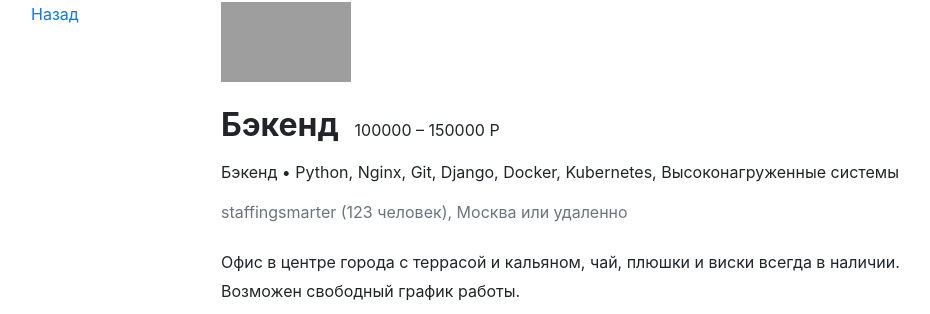
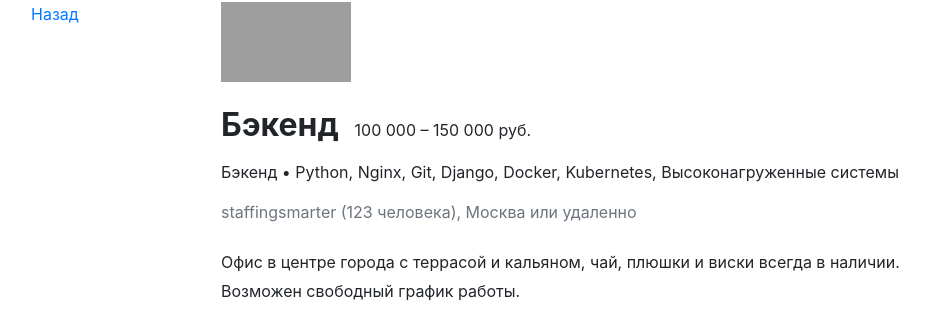
Before and after one commit to RomanMatiiv/head_hunter, a Django app: page /vacancies/1 in a window 1280 px wide. Shown: the part 118-432 px from the top of the page, without its empty margins (70-1000 px from the left). Run offline with Django 4.2, Linux system fonts and the light colour scheme; data comes from the database, SQL or seed files in the repository; some libraries are stand-ins or nearby versions; grey boxes are pictures that could not be loaded.

Commit message:
apply tag and ref

```diff
--- a/junior_hunter/templates/junior_hunter/vacancy.html
+++ b/junior_hunter/templates/junior_hunter/vacancy.html
@@ -1,4 +1,6 @@
 {% extends 'junior_hunter/base.html' %}
+
+{% load filters %}
 
 {% block main %}
   <main class="container mt-3 pb-5">
@@ -13,10 +15,10 @@
           <a href="#"><img src="https://place-hold.it/130x80" width="130" height="80" alt=""></a>
           <div class="d-flex align-items-baseline align-content-baseline">
             <h1 class="h2 mt-4 font-weight-bold" >{{ vacancy.specialty.title }}</h1>
-            <p class="m-0 pl-3">{{ vacancy.salary_min }} – {{ vacancy.salary_max }} Р</p> {# TODO tamplatetag #}
+            <p class="m-0 pl-3">{{ vacancy.salary_min|readable_price }} – {{ vacancy.salary_max|readable_price }} руб.</p>
           </div>
           <p class="mt-2">{{ vacancy.specialty.title }} • {{ vacancy.skills }}</p> {# TODO tamplatetag #}
-          <p class="text-muted mb-4">{{ vacancy.company.name }} ({{ vacancy.company.employee_count }} человек), {{ vacancy.company.location }} или удаленно</p>
+          <p class="text-muted mb-4">{{ vacancy.company.name }} ({{ vacancy.company.employee_count }} {{ vacancy.company.employee_count|rupluralize:"человек,человека,человек" }}), {{ vacancy.company.location }} или удаленно</p>
           <div style="line-height: 1.8;">
             {{ vacancy.description|safe }}
           </div>
--- a/junior_hunter/templatetags/filters.py
+++ b/junior_hunter/templatetags/filters.py
@@ -9,7 +9,10 @@ register = template.Library()
 def rupluralize(value, forms):
     """
     Подбирает окончание существительному после числа
-    {{someval|rupluralize:"товар,товара,товаров"}}
+    {{someval|rupluralize:"<one>,<two>,<many>"}}
+
+    Пример:
+        {{someval|rupluralize:"товар,товара,товаров"}}
 
     https://gist.github.com/dpetukhov/cb82a0f4d04f7373293bdf2f491863c8
     """
```
